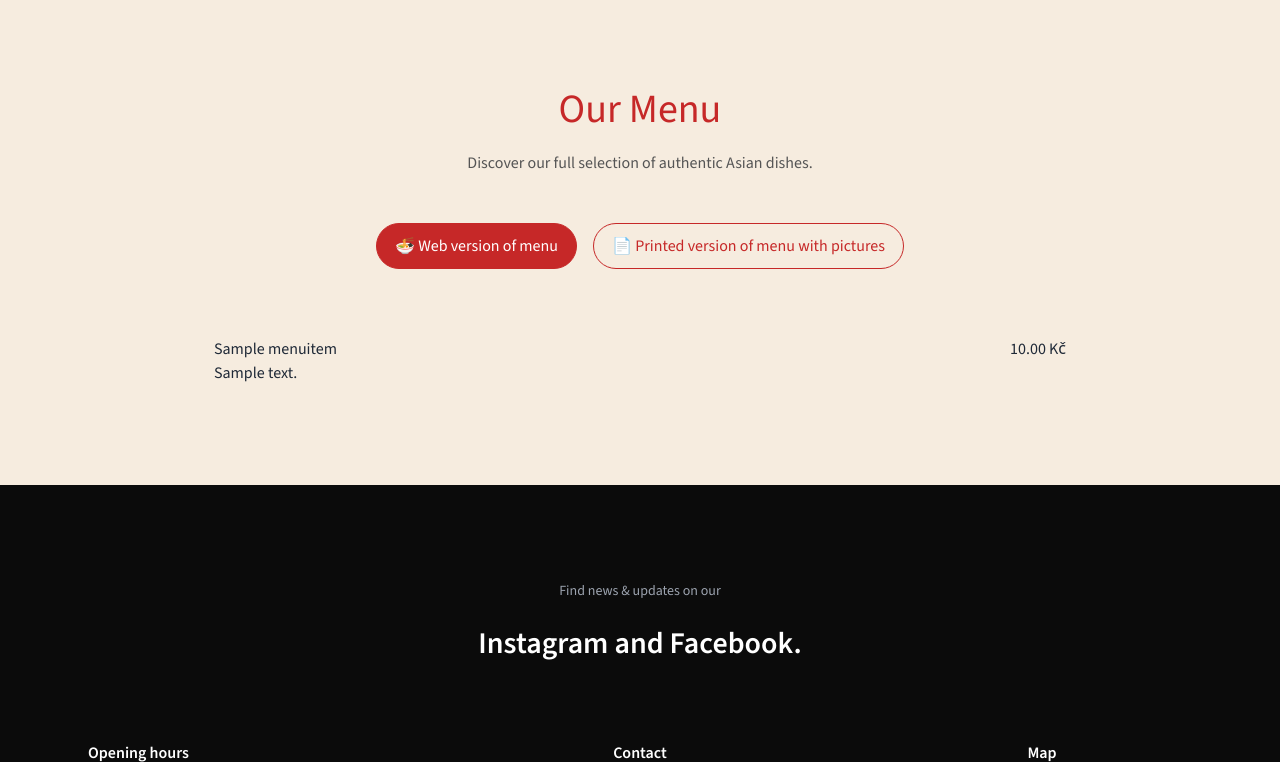
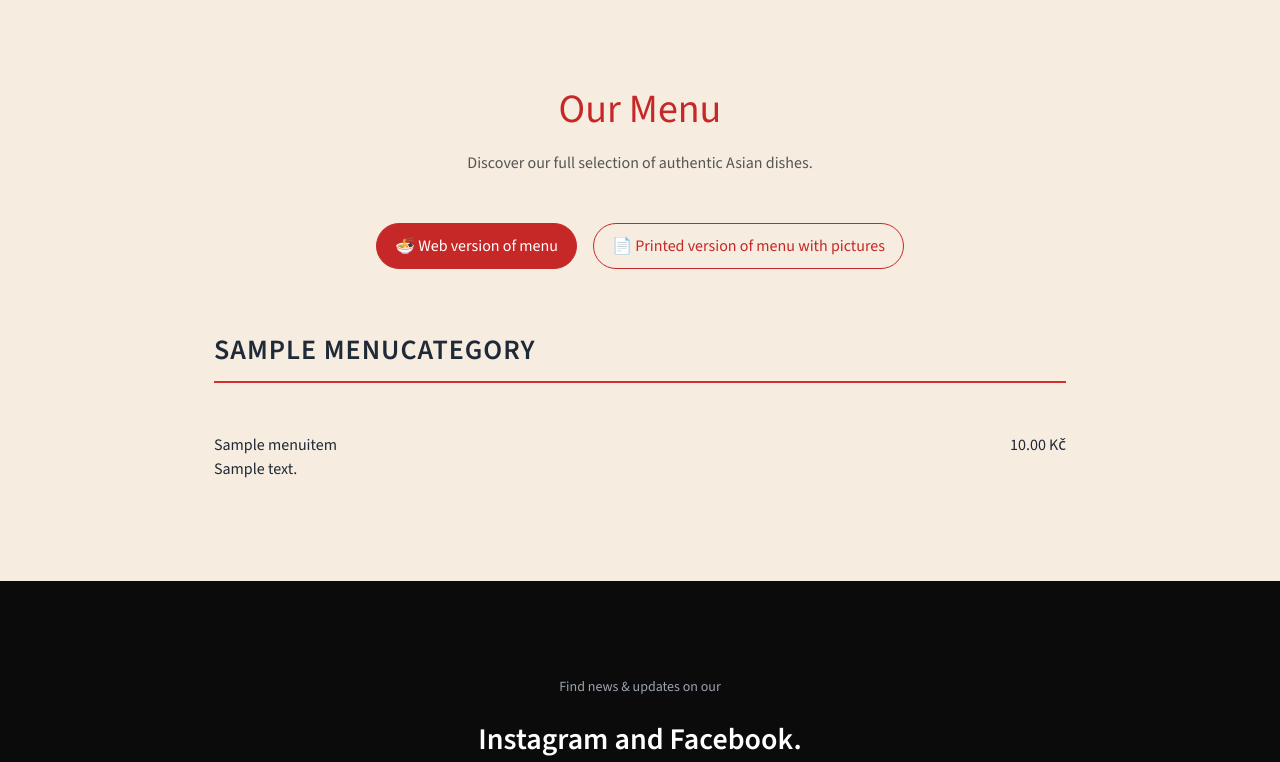
Before and after one commit to yun0de/RestaurantWeb, a Django app: page /menu/ in a window 1280 px wide. Shown: the part 97-859 px from the top of the page. Run offline with Django 4.2, Linux system fonts and the light colour scheme; tables that the repository leaves empty hold one stand-in row (values such as "Sample post"); parts of the project's set-up code (start-up, migrations or seed data) failed here and were passed over.

Commit message:
Reworked menu, model

```diff
--- a/backend/api/models.py
+++ b/backend/api/models.py
@@ -12,12 +12,15 @@ class Restaurant(models.Model):
 class MenuCategory(models.Model):
     restaurant = models.ForeignKey(Restaurant, on_delete=models.CASCADE, related_name='categories')
     name = models.CharField(max_length=100)
+    name_alternative = models.CharField(max_length=100, blank=True)
     def __str__(self): return self.name
 
 class MenuItem(models.Model):
     category = models.ForeignKey(MenuCategory, on_delete=models.CASCADE, related_name='items')
     name = models.CharField(max_length=200)
     description = models.TextField(blank=True)
+    name_alternative = models.CharField(max_length=200, blank=True)
+    description_alternative = models.TextField(blank=True)
     price = models.DecimalField(max_digits=8, decimal_places=2)
     photo = models.ImageField(upload_to='menu_items/', null=True, blank=True)
     is_featured = models.BooleanField(default=False)
--- a/backend/api/static/css/style.css
+++ b/backend/api/static/css/style.css
@@ -476,6 +476,19 @@ section {
   gap: 12px;
   margin: 32px 0;
 }
+.menu-category-block {
+  margin-top: 60px;
+}
+
+.menu-category-title {
+  font-size: 28px;
+  font-weight: 600;
+  margin-bottom: 30px;
+  padding-bottom: 10px;
+  border-bottom: 2px solid #d32f2f;
+  text-transform: uppercase;
+  letter-spacing: 1px;
+}
 
 .menu-btn {
   padding: 10px 18px;
--- a/backend/api/templates/menu.html
+++ b/backend/api/templates/menu.html
@@ -4,12 +4,14 @@
 {% block content %}
 <section class="menu-section">
   <div class="menu-container">
+
+    <!-- HEADER -->
     <h1 class="menu-title">Our Menu</h1>
     <p class="menu-subtitle">
       Discover our full selection of authentic Asian dishes.
     </p>
 
-  <!-- SWITCHER -->
+    <!-- TOGGLE BUTTONS -->
     <div class="menu-toggle">
       <button class="menu-btn active" data-target="menu-html">
         🍜 Web version of menu
@@ -19,22 +21,57 @@
       </button>
     </div>
 
-  <!-- HTML MENU -->
+    <!-- ========================= -->
+    <!-- HTML MENU (DYNAMIC) -->
+    <!-- ========================= -->
     <div id="menu-html" class="menu-content">
-    <!-- Tvoje stávající menu -->
-    {% for item in items %}
+
+      {% for category in categories %}
+        {% if category.items.all %}
+        <div class="menu-category-block">
+
+          <h2 class="menu-category-title">
+            {{ category.name }}
+          </h2>
+
+          {% for item in category.items.all %}
             <div class="menu-item">
-        <div>
-          <h3>{{ item.name }}</h3>
-          <p>{{ item.description }}</p>
+              <div class="menu-item-left">
+                <h3 class="menu-item-name">
+                  {{ item.name }}
+                </h3>
+
+                {% if item.description %}
+                  <p class="menu-item-description">
+                    {{ item.description }}
+                  </p>
+                {% endif %}
               </div>
-        <span class="price">{{ item.price }} Kč</span>
+
+              <div class="menu-item-right">
+                <span class="price">
+                  {{ item.formatted_price }}
+                </span>
+              </div>
             </div>
           {% endfor %}
+
+        </div>
+        {% endif %}
+      {% empty %}
+        <p>No menu items available.</p>
+      {% endfor %}
+
     </div>
 
+    <!-- ========================= -->
     <!-- PDF / IMAGE MENU -->
+    <!-- ========================= -->
     <div id="menu-pdf" class="menu-content hidden">
+
+      {% for i in "123456789"|make_list %}
+      {% endfor %}
+
       <img src="{% static 'img/menu/page_01.jpg' %}" alt="Menu page 1">
       <img src="{% static 'img/menu/page_02.jpg' %}" alt="Menu page 2">
       <img src="{% static 'img/menu/page_03.jpg' %}" alt="Menu page 3">
@@ -55,8 +92,12 @@
       <img src="{% static 'img/menu/page_18.jpg' %}" alt="Menu page 18">
       <img src="{% static 'img/menu/page_19.jpg' %}" alt="Menu page 19">
       <img src="{% static 'img/menu/page_20.jpg' %}" alt="Menu page 20">
+
     </div>
+
   </div>
 </section>
+
 {% include "partials/menu_switch.js" %}
+
 {% endblock %}
--- a/backend/api/views.py
+++ b/backend/api/views.py
@@ -1,5 +1,5 @@
 from django.shortcuts import render, get_object_or_404
-from .models import Restaurant, MenuItem
+from .models import Restaurant, MenuItem, MenuCategory
 
 def home(request):
     featured_items = MenuItem.objects.filter(is_featured=True)[:6]
@@ -16,7 +16,8 @@ def reservations(request):
 
 
 def menu_page(request):
-    items = MenuItem.objects.all().order_by("name")
+    # items = MenuItem.objects.all().order_by("name")
+    categories = MenuCategory.objects.prefetch_related("items").all()
     return render(request, "menu.html", {
-        "items": items
+        "categories": categories
     })
```
Also changed, not shown: backend/api/migrations/0003_menucategory_name_alternative_and_more.py (added), backend/api/static/css/tailwind.css. Lines whose indentation alone changed are shown as unchanged.
